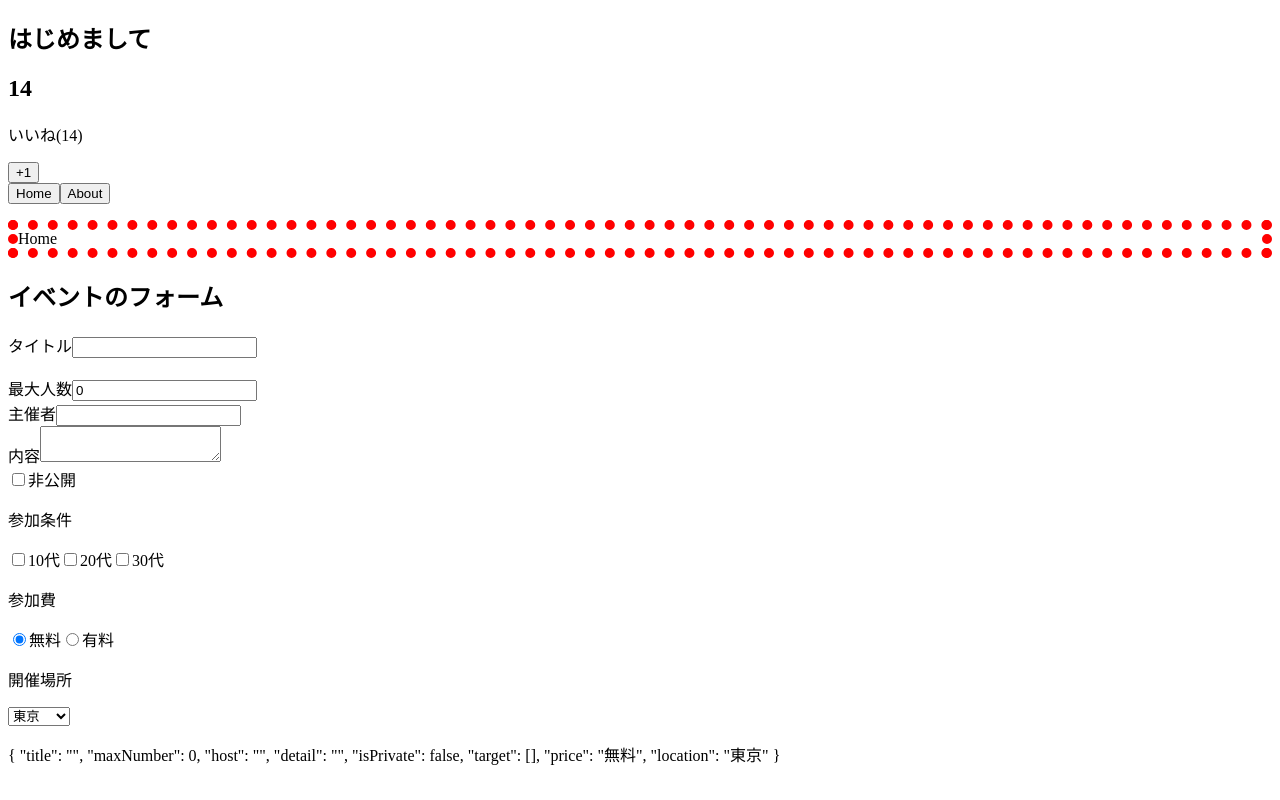
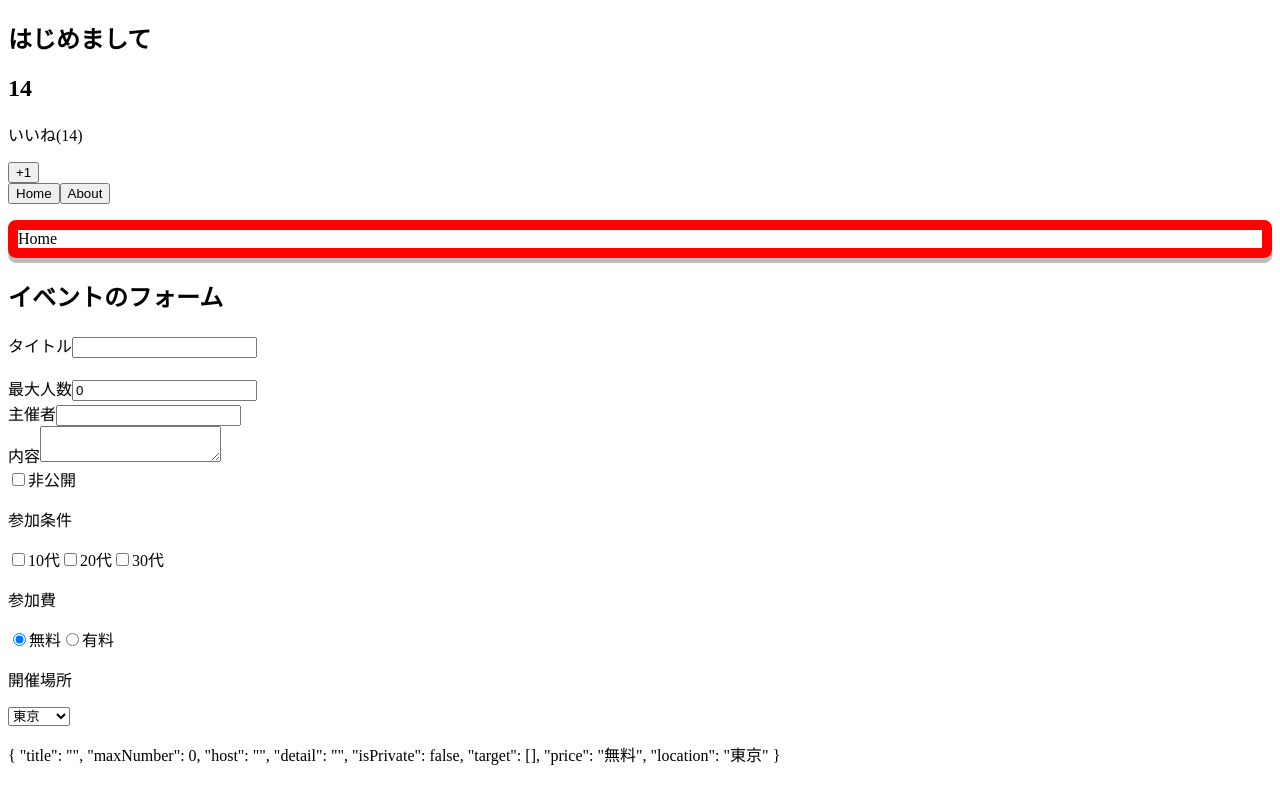
Before and after one commit to tyamap/study, a Vue app in the folder vuejs/vueCLI/practice/: page / in a window 1280 px wide. Built offline with nearby package versions, Linux system fonts and the light colour scheme.

Commit message:
カスタムディレクティブと修飾子

```diff
--- a/vuejs/vueCLI/practice/src/components/Home.vue
+++ b/vuejs/vueCLI/practice/src/components/Home.vue
@@ -1,5 +1,5 @@
 <template>
   <div>
-    <p v-border:dotted="{width: '10px', color: 'red'}">Home</p>
+    <p v-border:solid.shadow.round="{width: '10px', color: 'red'}">Home</p>
   </div>
 </template>
--- a/vuejs/vueCLI/practice/src/main.js
+++ b/vuejs/vueCLI/practice/src/main.js
@@ -13,6 +13,12 @@ Vue.directive("border", function (el, binding) {
   el.style.borderWidth = binding.value.width; // 属性値を受け取る
   el.style.borderColor = binding.value.color;
   el.style.borderStyle = binding.arg; // 引数を受け取る
+  if (binding.modifiers.round) {
+    el.style.borderRadius = '0.5rem';
+  }
+  if (binding.modifiers.shadow) {
+    el.style.boxShadow = '0.2px 5px rgba(0, 0, 0, 0.26)';
+  }
 })
 
 new Vue({
```
